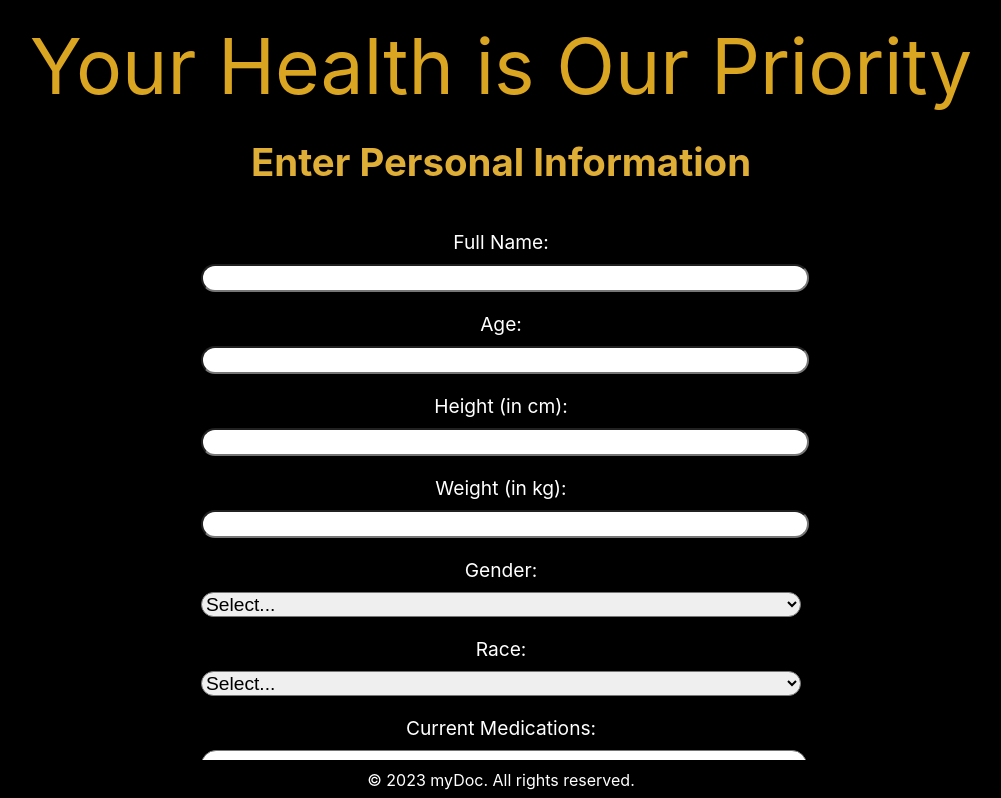
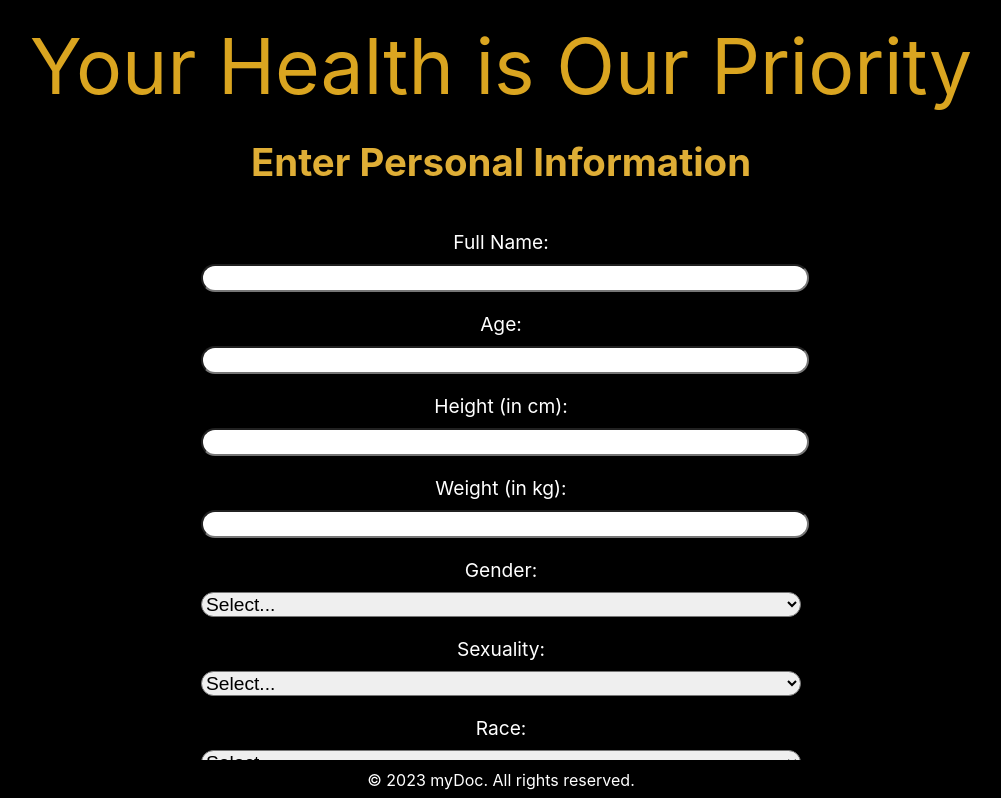
Before and after one commit to RaunaqMalhotra/MyDoc, a React (Create React App) app in the folder frontend/: page /info in a window 1280 px wide. Shown: the top 798 px of the page, without its empty margins (139-1140 px from the left). Built offline with nearby package versions, Linux system fonts and the light colour scheme; no server answers.

Commit message:
add in more genders to make it inclusive and optional sexuality field

```diff
--- a/frontend/src/PersonalInfo/PersonalInfo.jsx
+++ b/frontend/src/PersonalInfo/PersonalInfo.jsx
@@ -47,6 +47,20 @@ const PersonalInfo = () => {
                         <option value=''>Select...</option>
                         <option value='male'>Male</option>
                         <option value='female'>Female</option>
+                        <option value='female'>Non-binary</option>
+                        <option value='female'>Transgender</option>
+                        <option value='other'>Other</option>
+                    </select>
+                </label>
+                <label className='form-label'>
+                    Sexuality:
+                    <select name='gender'>
+                        <option value=''>Select...</option>
+                        <option value='female'>Not Comfortable disclosing</option>
+                        <option value='male'>Straight</option>
+                        <option value='female'>Gay</option>
+                        <option value='female'>Lesbian</option>
+                        <option value='female'>Asexual</option>
                         <option value='other'>Other</option>
                     </select>
                 </label>
```
